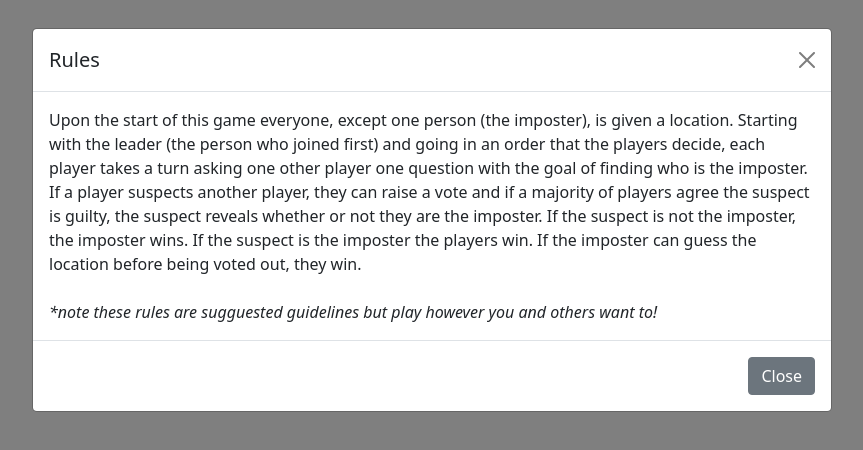
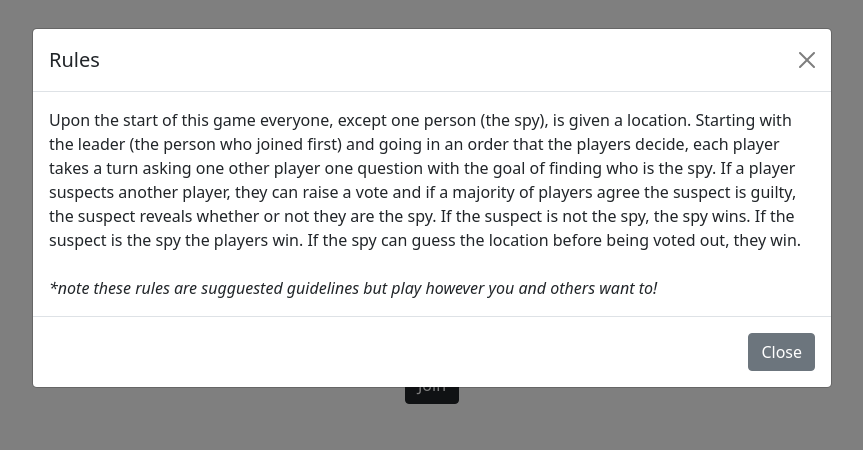
Before and after one commit to jakemstar/locationGuessGame, a website: page public/index.html in a window 1280 px wide. Both pictures are taken after a click on the button "What are the rules?". Shown: the whole page, without its empty margins (208-1071 px from the left). Drawn offline with nearby package versions, Linux system fonts and the light colour scheme.

Commit message:
changed imposter to spy

```diff
--- a/public/index.html
+++ b/public/index.html
@@ -57,12 +57,12 @@
                         <button type="button" class="btn-close" data-bs-dismiss="modal" aria-label="Close"></button>
                     </div>
                     <div class="modal-body">
-                        Upon the start of this game everyone, except one person (the imposter), is given a location. Starting with the leader
+                        Upon the start of this game everyone, except one person (the spy), is given a location. Starting with the leader
                         (the person who joined first) and going in an order that the players decide, each player takes a turn asking
-                        one other player one question with the goal of finding who is the imposter. If a player suspects another player, they
+                        one other player one question with the goal of finding who is the spy. If a player suspects another player, they
                         can raise a vote and if a majority of players agree the suspect is guilty, the suspect reveals whether or not they
-                        are the imposter. If the suspect is not the imposter, the imposter wins. If the suspect is the imposter the players win.
-                        If the imposter can guess the location before being voted out, they win.
+                        are the spy. If the suspect is not the spy, the spy wins. If the suspect is the spy the players win.
+                        If the spy can guess the location before being voted out, they win.
                         <br><br>
                         <i>*note these rules are sugguested guidelines but play however you and others want to!</i>
                     </div>
--- a/public/index.js
+++ b/public/index.js
@@ -28,7 +28,7 @@ socket.on('leader status', (leader) => {
 socket.on('startGame', ({ location, sus }) => {
     var hidden = false;
     if(sus){
-        $('#locationTitle').text('Imposter');
+        $('#locationTitle').text('Spy');
         $('#locationImage').attr('src', 'images/sus.png');
 
         $('#hideButton').click(function() {
@@ -38,7 +38,7 @@ socket.on('startGame', ({ location, sus }) => {
                 hidden = true;
             }
             else{
-                $('#locationTitle').text('Imposter');
+                $('#locationTitle').text('Spy');
                 $('#locationImage').attr('src', 'images/sus.png');
                 hidden = false;
             }
```
Also changed, not shown: public/service-worker.js (+1 -1 lines).
